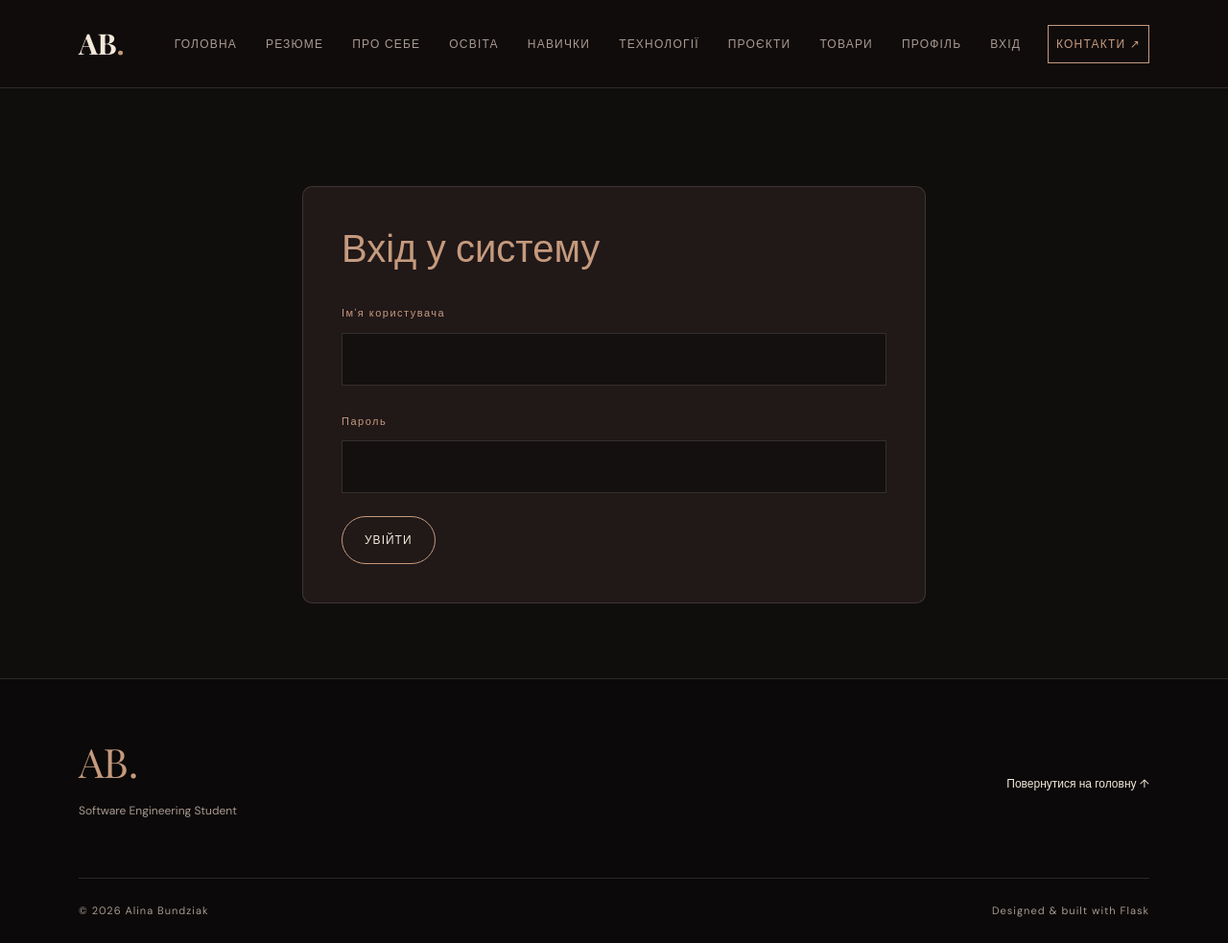
After one commit to alinabundziak/flask-app-lab, a Flask app: page /users/login in a window 1280 px wide. The commit adds this page. Shown: the whole page at 96% size. Run offline with Flask 3, Linux system fonts and the light colour scheme.

Commit message:
Lab4: add login and session authentication

```diff
--- a/app/static/css/styles.css
+++ b/app/static/css/styles.css
@@ -980,3 +980,28 @@ a:hover {
 .product-card a:hover {
     color: var(--text);
 }
+
+
+.login-box,
+.profile-box {
+    max-width: 650px;
+    margin: 30px auto;
+    padding: 40px;
+    background: var(--card);
+    border: 1px solid var(--border);
+    border-radius: 10px;
+}
+
+.login-box h1,
+.profile-box h1 {
+    color: var(--accent);
+    margin-bottom: 30px;
+}
+
+.profile-box h2 {
+    margin-bottom: 20px;
+}
+
+.profile-box p {
+    color: var(--muted);
+}
--- a/app/templates/_navbar.html
+++ b/app/templates/_navbar.html
@@ -1,6 +1,7 @@
 
 <nav class="navbar navbar-expand-lg portfolio-navbar">
     <div class="container">
+
         <a class="navbar-brand portfolio-brand" href="{{ url_for('resume') }}">
             AB<span class="brand-dot">.</span>
         </a>
@@ -16,31 +17,53 @@
 
         <div class="collapse navbar-collapse" id="portfolioMenu">
             <ul class="navbar-nav ms-auto align-items-lg-center">
-                            <li class="nav-item">
-                <a class="nav-link"
-                href="{{ url_for('products.product_list') }}">
-                    Товари
-                </a>
-            </li>
+
+                <li class="nav-item">
+                    <a class="nav-link" href="{{ url_for('home') }}">Головна</a>
+                </li>
+
+                <li class="nav-item">
+                    <a class="nav-link" href="{{ url_for('resume') }}">Резюме</a>
+                </li>
+
                 <li class="nav-item">
                     <a class="nav-link" href="{{ url_for('resume') }}#about">Про себе</a>
                 </li>
+
                 <li class="nav-item">
                     <a class="nav-link" href="{{ url_for('resume') }}#education">Освіта</a>
                 </li>
+
                 <li class="nav-item">
                     <a class="nav-link" href="{{ url_for('resume') }}#skills">Навички</a>
                 </li>
+
                 <li class="nav-item">
                     <a class="nav-link" href="{{ url_for('resume') }}#technologies">Технології</a>
                 </li>
+
                 <li class="nav-item">
                     <a class="nav-link" href="{{ url_for('resume') }}#projects">Проєкти</a>
                 </li>
+
+                <li class="nav-item">
+                    <a class="nav-link" href="{{ url_for('products.product_list') }}">Товари</a>
+                </li>
+
+                <li class="nav-item">
+                    <a class="nav-link" href="{{ url_for('users.profile') }}">Профіль</a>
+                </li>
+
+                <li class="nav-item">
+                    <a class="nav-link" href="{{ url_for('users.login') }}">Вхід</a>
+                </li>
+
                 <li class="nav-item">
                     <a class="nav-link nav-contact" href="{{ url_for('contact') }}">Контакти ↗</a>
                 </li>
+
             </ul>
         </div>
+
     </div>
 </nav>
--- a/app/templates/base.html
+++ b/app/templates/base.html
@@ -18,9 +18,26 @@
 
     {% include '_navbar.html' %}
 
-    <main>
-        {% block content %}{% endblock %}
-    </main>
+
+<main>
+
+    <div class="container mt-4">
+        {% with messages = get_flashed_messages(with_categories=true) %}
+            {% if messages %}
+                {% for category, message in messages %}
+                    <div class="alert alert-{{ category }} alert-dismissible fade show" role="alert">
+                        {{ message }}
+                        <button type="button" class="btn-close" data-bs-dismiss="alert" aria-label="Закрити"></button>
+                    </div>
+                {% endfor %}
+            {% endif %}
+        {% endwith %}
+    </div>
+
+    {% block content %}{% endblock %}
+
+</main>
+
 
     {% include '_footer.html' %}
 
--- /dev/null
+++ b/app/users/templates/users/login.html
@@ -0,0 +1,50 @@
+
+{% extends "base.html" %}
+
+{% block content %}
+
+<section class="container py-5">
+    <div class="login-box">
+
+        <h1>Вхід у систему</h1>
+
+        <form method="POST" action="{{ url_for('users.login') }}">
+
+            <div class="mb-4">
+                <label for="username" class="form-label">
+                    Ім'я користувача
+                </label>
+
+                <input
+                    type="text"
+                    id="username"
+                    name="username"
+                    class="form-control portfolio-input"
+                    required
+                >
+            </div>
+
+            <div class="mb-4">
+                <label for="password" class="form-label">
+                    Пароль
+                </label>
+
+                <input
+                    type="password"
+                    id="password"
+                    name="password"
+                    class="form-control portfolio-input"
+                    required
+                >
+            </div>
+
+            <button type="submit" class="outline-button">
+                Увійти
+            </button>
+
+        </form>
+
+    </div>
+</section>
+
+{% endblock %}
--- a/app/users/views.py
+++ b/app/users/views.py
@@ -1,4 +1,8 @@
-from flask import render_template, request, redirect, url_for
+
+from flask import (
+    render_template, request, redirect,
+    url_for, session, flash, make_response
+)
 from . import user_bp
 
 
@@ -24,3 +28,43 @@ def admin():
             age=45
         )
     )
+
+@user_bp.route("/login", methods=["GET", "POST"])
+def login():
+    if request.method == "POST":
+        username = request.form.get("username")
+        password = request.form.get("password")
+
+        if username == "student" and password == "12345":
+            session["username"] = username
+
+            flash("Вхід успішний!", "success")
+
+            return redirect(url_for("users.profile"))
+
+        flash("Неправильний логін або пароль!", "danger")
+        return redirect(url_for("users.login"))
+
+    return render_template("users/login.html", title="Вхід")
+
+
+@user_bp.route("/profile")
+def profile():
+    if "username" not in session:
+        flash("Спочатку увійдіть у систему!", "warning")
+        return redirect(url_for("users.login"))
+
+    return render_template(
+        "users/profile.html",
+        title="Профіль",
+        username=session["username"]
+    )
+
+
+@user_bp.route("/logout", methods=["POST"])
+def logout():
+    session.pop("username", None)
+
+    flash("Ви успішно вийшли із системи!", "success")
+
+    return redirect(url_for("users.login"))
```
Also changed, not shown: app/__init__.py (+7 -0 lines), app/users/templates/users/profile.html (added, +24 -0 lines).
